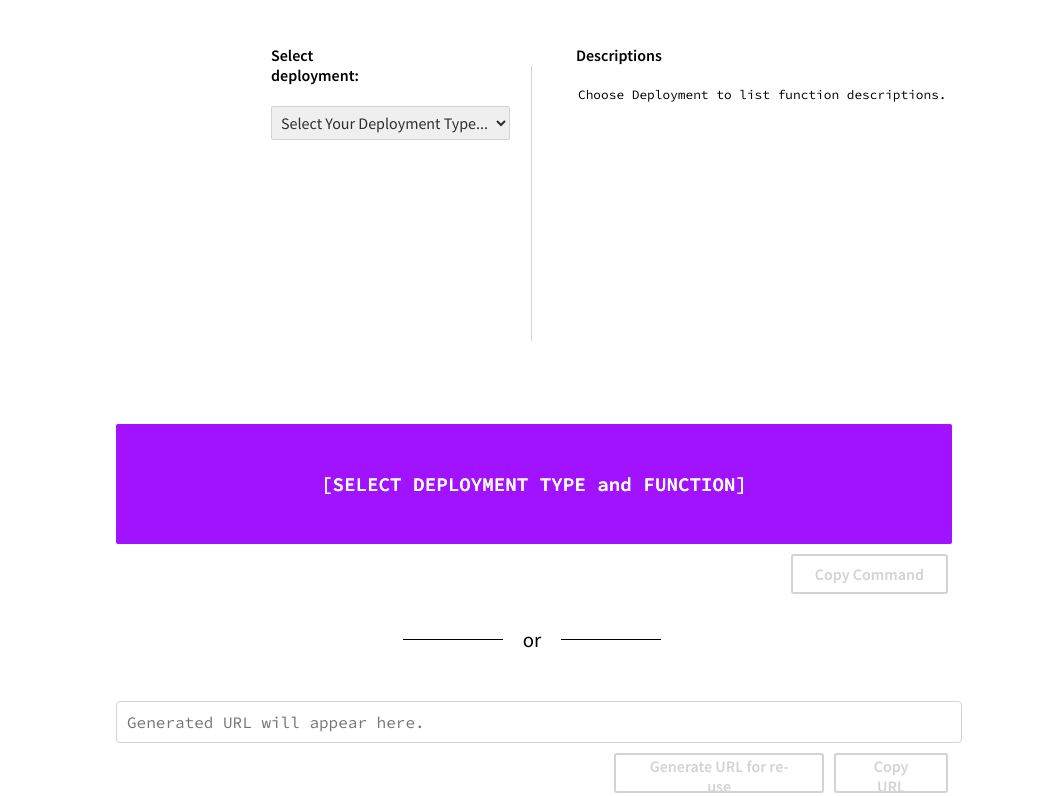
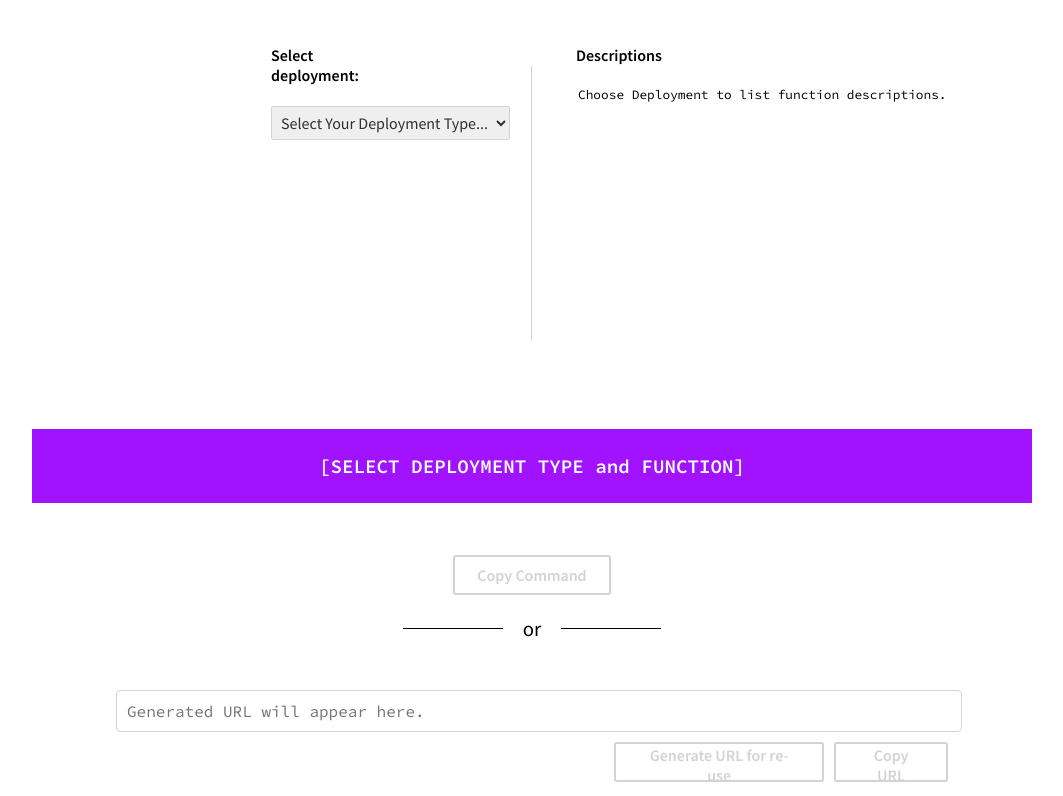
Before and after one commit to sourcegraph/support-generator, a React (Create React App) app: page / in a window 1280 px wide. Shown: the part 376-1172 px from the top of the page, without its empty margins (108-1171 px from the left). Built offline with nearby package versions, Linux system fonts and the light colour scheme.

Commit message:
Replaces the Command component with the GeneratedCommand component. The main difference being that while the Command component uses the input element as it's base, the GeneratedCommand component simply uses a div. This made for easier resizing when the command grows or shrinks.

```diff
--- a/src/App.jsx
+++ b/src/App.jsx
@@ -4,13 +4,14 @@ import { useState } from 'react'
 // ANCHOR Internal Modules
 import Deployment from './Components/Deployment/Deployment';
 import Action from './Components/Action/Action';
-import Command from './Components/Command/Command';
+// import Command from './Components/Command/Command';
 import GeneratedURI from './Components/UI/GeneratedURI';
 
 // ANCHOR CSS
 import './App.css';
 import Descriptions from './Components/Descriptions/Descriptions';
 import Or from './Components/UI/Or';
+import GeneratedCommand from './Components/Command/GeneratedCommand';
 
 
 
@@ -88,7 +89,7 @@ function App() {
 
 			{/* Command generated from the first two options. */}
 			<div className="user-options-container">
-				<Command
+				<GeneratedCommand
 					selectedDeployment={selectedDeployment}
 					selectedAction={selectedAction}
 					command={command}
@@ -96,6 +97,14 @@ function App() {
 					option={option}
 					setGeneratedURI={setGeneratedURI}
 				/>
+				{/* <Command
+					selectedDeployment={selectedDeployment}
+					selectedAction={selectedAction}
+					command={command}
+					namespace={namespace}
+					option={option}
+					setGeneratedURI={setGeneratedURI}
+				/> */}
 
 				{/* divider */}
 				<Or />
--- /dev/null
+++ b/src/Components/Command/GeneratedCommand.css
@@ -0,0 +1,20 @@
+.generated-command-container {
+    padding-top: 45px;
+    height: fit-content;
+    width: fit-content;
+    min-height: 100px;
+    max-width: 1000px;
+    min-width: 1000px;
+    margin: auto;
+
+}
+
+.generated-command {
+    font-family: "Source Code Pro", monospace;
+    font-weight: bold;
+    font-size: 1.2rem;
+    background-color: #A112FF;
+    padding-top: 25px;
+    padding-bottom: 25px;
+    color: white;
+}
--- /dev/null
+++ b/src/Components/Command/GeneratedCommand.jsx
@@ -0,0 +1,54 @@
+import { useState, useEffect } from 'react';
+
+import CopyBtn from '../UI/CopyBtn';
+
+import './GeneratedCommand.css';
+
+export default function GeneratedCommand({
+    selectedDeployment,
+    selectedAction,
+    command,
+}) {
+
+    const [commandCopied, setCommandCopied] = useState(false);
+
+    const copyCommand = () => {
+        navigator.clipboard.writeText(command);
+        setCommandCopied(true);
+    }
+
+    useEffect(() => {
+        if (commandCopied) {
+            setTimeout(() => {
+                setCommandCopied(false);
+            }, 3000);
+        }
+    }, [commandCopied, setCommandCopied]);
+
+    return (
+        <div className="generated-command-container">
+            <div className="generated-command">
+                {selectedDeployment === 'select-deployment' &&
+                    <>
+                        [SELECT DEPLOYMENT TYPE and FUNCTION]
+                    </>
+                }
+
+                {(selectedDeployment !== 'select-deployment') &&
+                    <>
+                        {command}
+                    </>
+                }
+            </div>
+            <div className="btns-container">
+                <p className={`copied-message ${commandCopied && "show"}`}>
+                    Command copied to clipboard.
+                </p>
+                <CopyBtn
+                    selectedAction={selectedAction}
+                    copyCommand={copyCommand}
+                />
+            </div>
+        </div>
+    )
+}
--- a/src/Components/UI/CopyBtn.jsx
+++ b/src/Components/UI/CopyBtn.jsx
@@ -1,10 +1,10 @@
 // ANCHOR css
 import './CopyBtn.css';
 
-export default function CopyBtn({ selectedDeployment, copyCommand }) {
+export default function CopyBtn({ selectedAction, copyCommand }) {
     return (
         <>
-            {selectedDeployment === "select-deployment" ? (
+            {selectedAction === "Function" ? (
                 <button
                     className="copy-button"
                     onClick={copyCommand}
```
Also changed, not shown: src/Components/Command/Command.css (+10 -0 lines), src/Components/Command/Command.jsx (+17 -0 lines).
